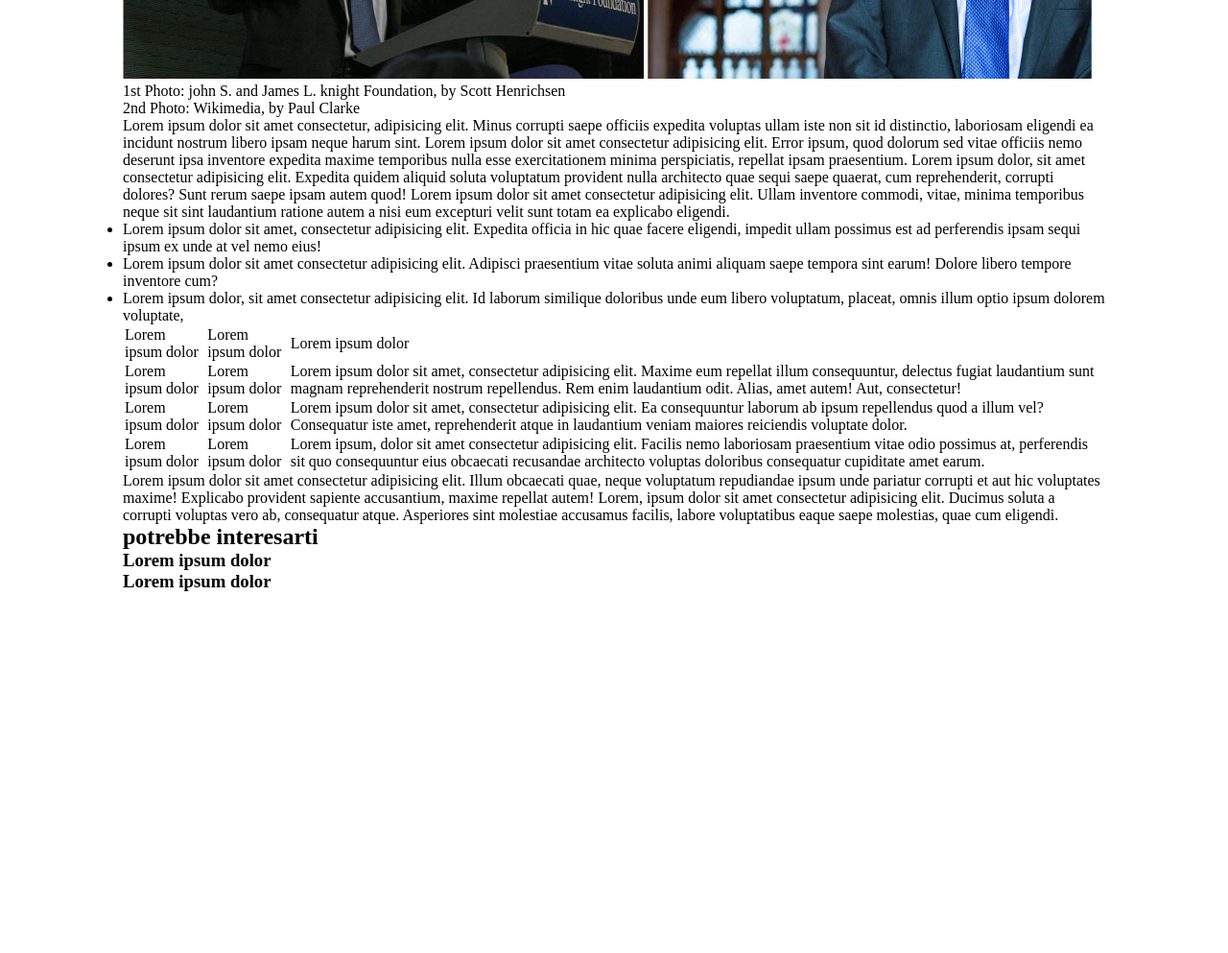
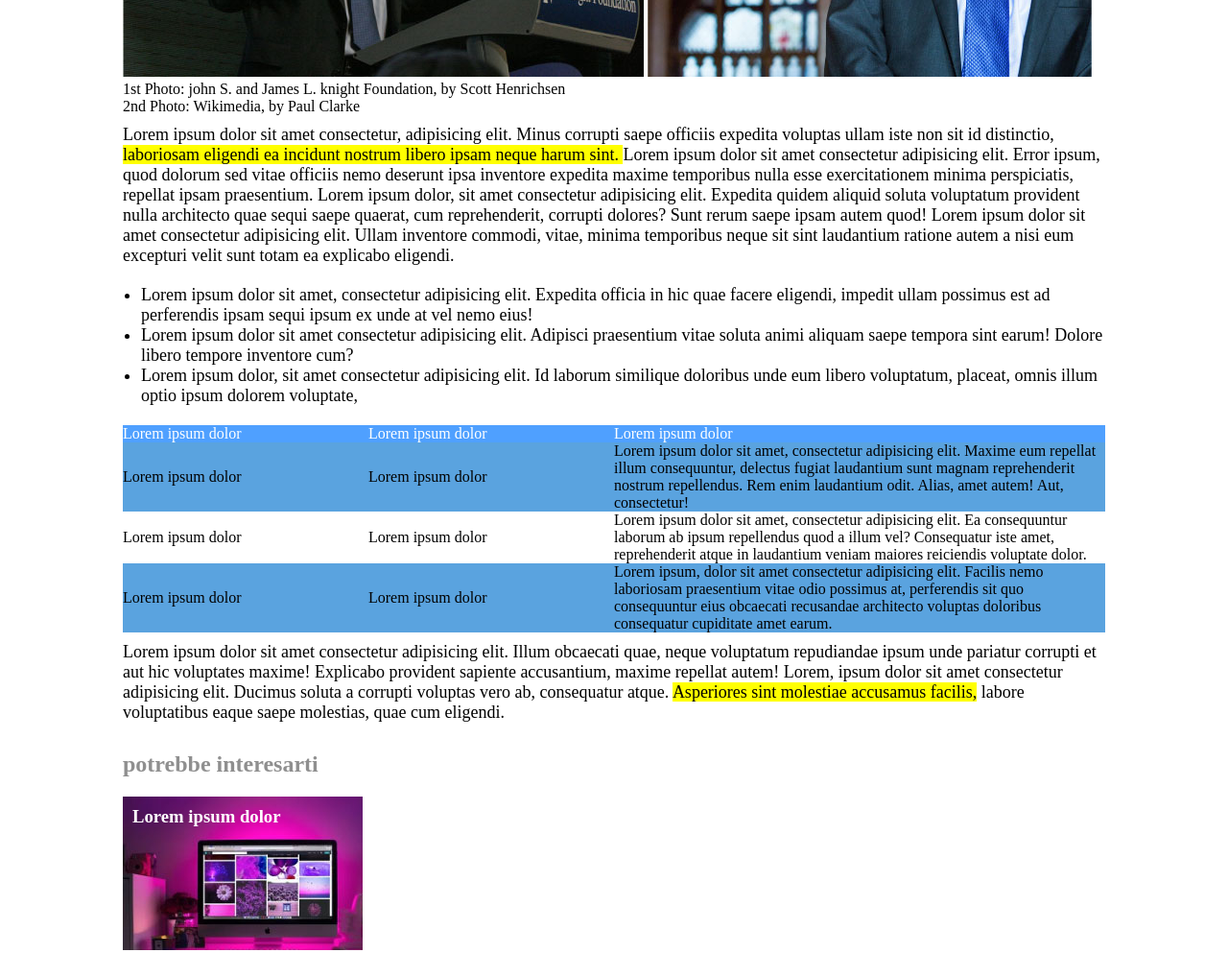
Before and after one commit to alfonsodcf/html-css-booleaner, a plain HTML site: page index.html in a window 1280 px wide. Shown: the part 520-1513 px from the top of the page at 96% size. Before the commit the page ends 1137 px from the top, so only its background shows below. Drawn offline with Linux system fonts and the light colour scheme.

Commit message:
style:ul-table-aside

```diff
--- a/css/style.css
+++ b/css/style.css
@@ -26,7 +26,74 @@ main h1{
 
 .sotto-titolo{
     color: rgb(117, 117, 117);
+    margin: 0;
+    font-size: 15px;
+
 }
 .giornalista{
     color: #00d9ff;
 }
+
+main p {
+    margin-top: 10px;
+    font-size: 18px;
+    margin-bottom: 20px;
+}
+
+.evidenziato{
+    background-color: yellow;
+}
+
+ul{
+    margin-bottom: 20px;
+    margin-left: 19px;
+}
+main li{
+    font-size: 18px;
+
+}
+
+.t1{
+    width: 25%;
+}
+.t2{
+    width: 25%;
+}
+
+table{
+    border-spacing: 0;
+}
+
+.trt{
+    background-color: #4fa0ff;
+    color: white;
+}
+
+.trp{
+    background-color: #5aa3df;
+}
+
+aside h2{
+    margin-bottom: 20px;
+    margin-top: 30px;
+    color: rgb(143, 143, 143);
+}
+
+h3{
+    padding: 10px;
+}
+
+aside div{
+    width: 250px;
+    height: 160px;
+    margin-bottom: 10px;
+}
+
+#monitor{
+    background-image: url(../img/monitor.jpg);
+    color: white;
+}
+#graph{
+    background-image: url(../img/graph.jpg);
+    color: white;
+}
```
